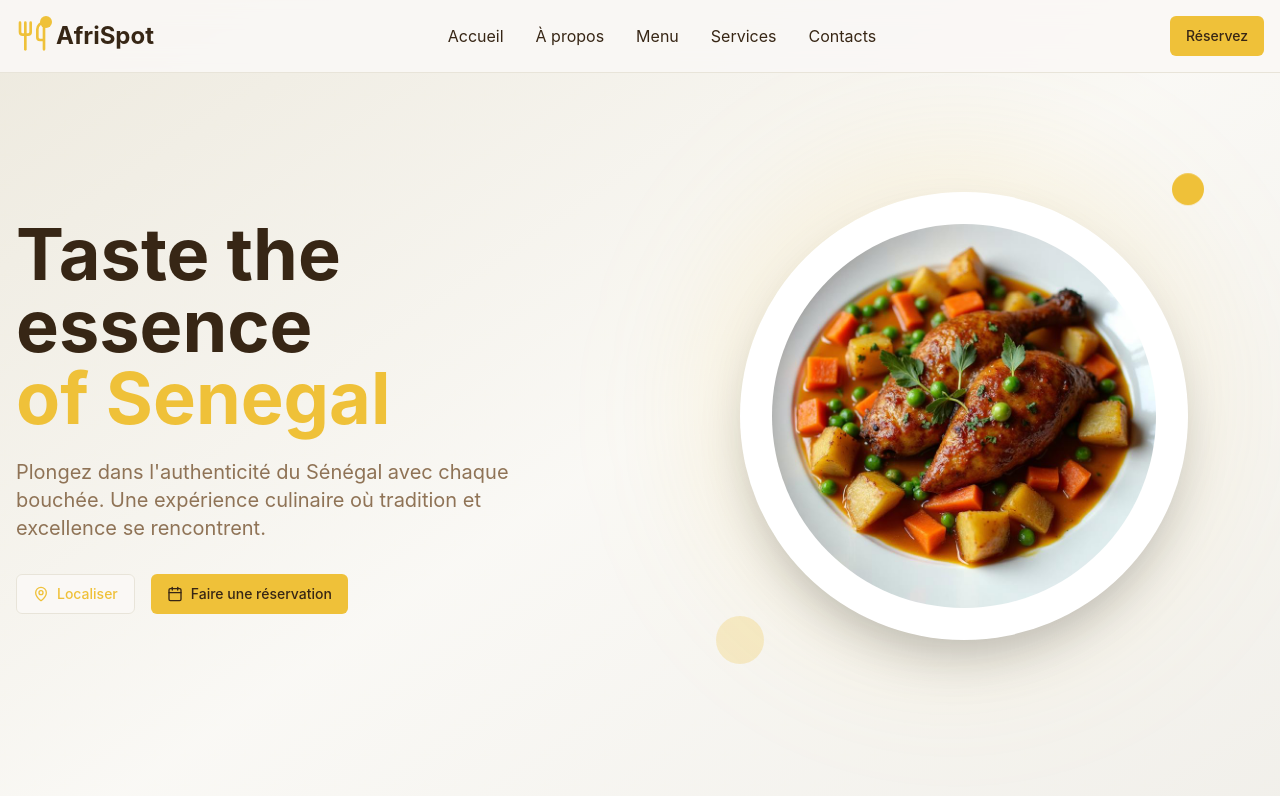
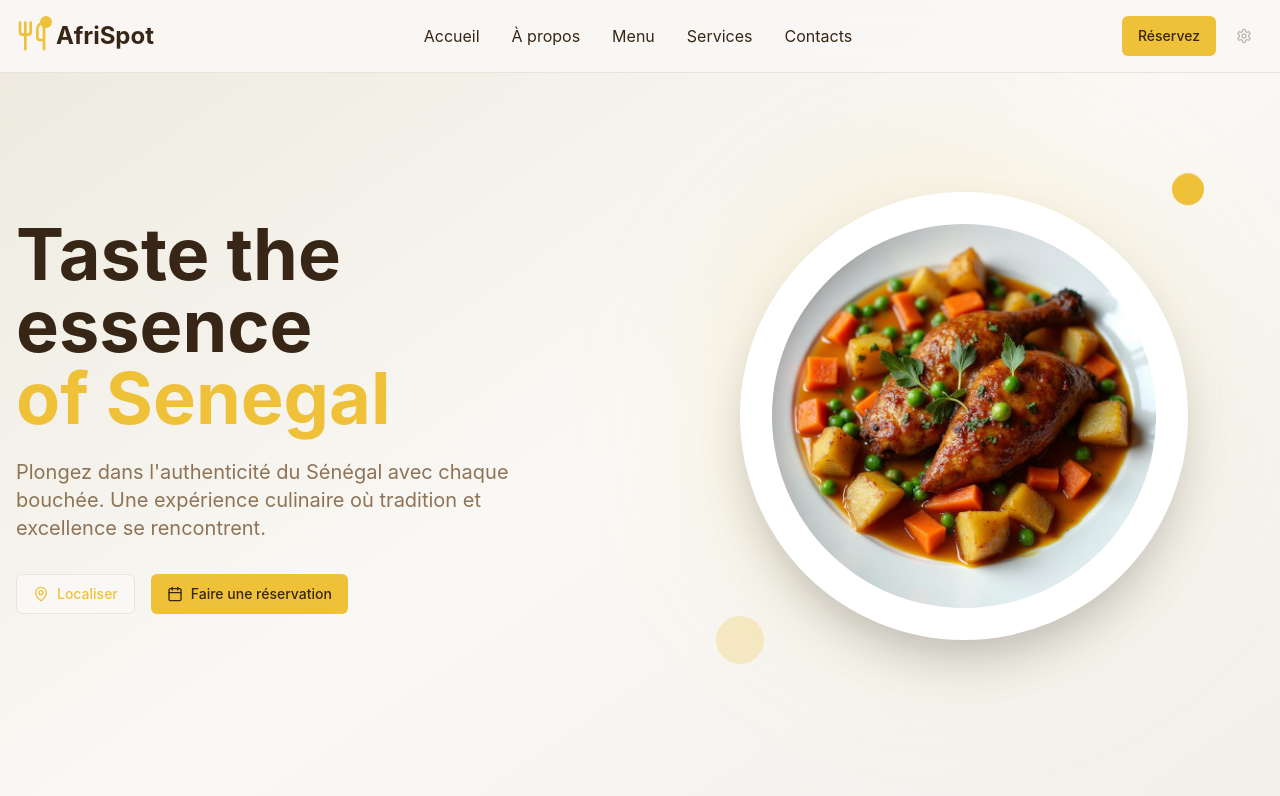
Before and after one commit to XLatzoX/resto-site, a React (Vite) app: page / in a window 1280 px wide. Shown: the top 796 px of the page. Built offline with nearby package versions, Linux system fonts and the light colour scheme.

Commit message:
feat: Add admin link to index page
Add a temporary button to the index page that links to the admin page for easier local development access.

```diff
--- a/src/components/Header.tsx
+++ b/src/components/Header.tsx
@@ -1,9 +1,11 @@
 import { useState } from 'react';
 import { Button } from '@/components/ui/button';
-import { Menu, X, Utensils } from 'lucide-react';
+import { Menu, X, Utensils, Settings } from 'lucide-react';
+import { useNavigate } from 'react-router-dom';
 
 const Header = () => {
   const [isMenuOpen, setIsMenuOpen] = useState(false);
+  const navigate = useNavigate();
 
   const scrollToSection = (sectionId: string) => {
     const element = document.getElementById(sectionId);
@@ -61,12 +63,21 @@ const Header = () => {
           </nav>
 
           {/* Bouton Réservez */}
-          <div className="hidden md:block">
+          <div className="hidden md:flex items-center space-x-2">
             <Button
               onClick={() => scrollToSection('reservation')}
               className="btn-primary"
             >
               Réservez
+            </Button>
+            {/* Bouton test admin - à supprimer en production */}
+            <Button
+              onClick={() => navigate('/gestion-restaurant-dakar-admin-2024')}
+              variant="ghost"
+              size="icon"
+              className="opacity-30 hover:opacity-100 transition-opacity"
+            >
+              <Settings className="w-4 h-4" />
             </Button>
           </div>
 
```
